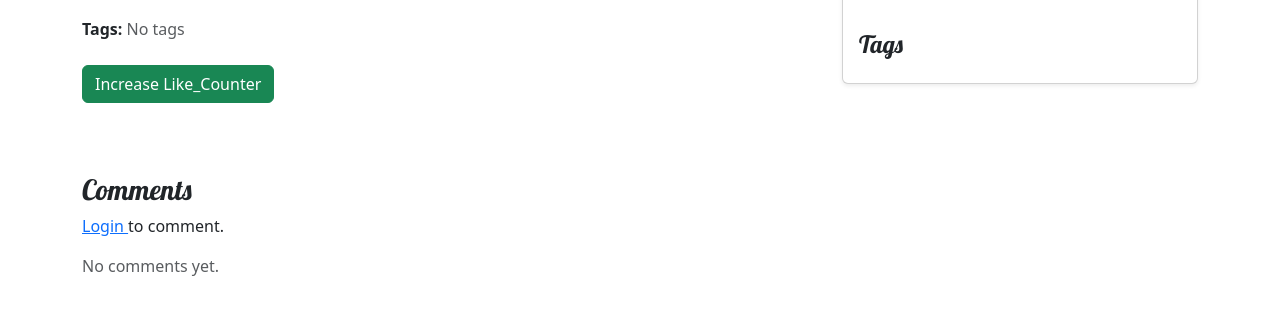
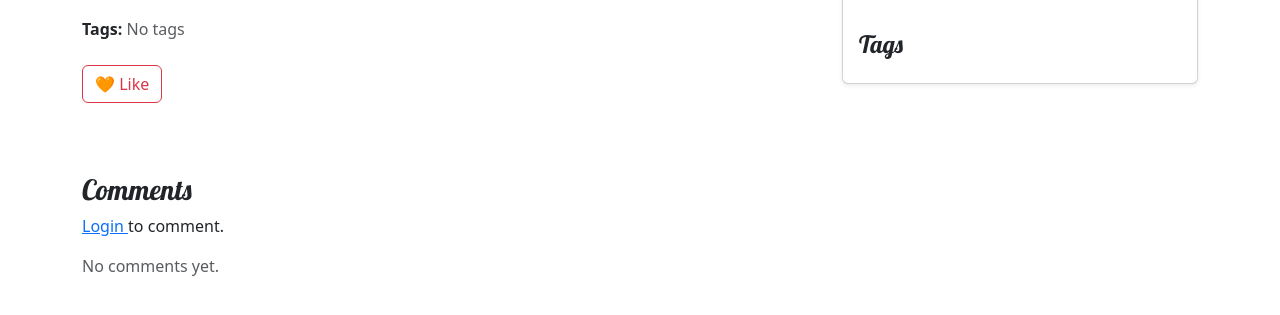
Before and after one commit to tus020191/merge_backend, a Django app: template blog/templates/blog/post_detail.html in a window 1280 px wide. Shown: the part 185-500 px from the top of the page. Run offline with Django 5.2, Linux system fonts and the light colour scheme; the template is opened without the code that fills it, so the values that code supplies are empty.

Commit message:
added like btn

```diff
--- a/blog/templates/blog/post_detail.html
+++ b/blog/templates/blog/post_detail.html
@@ -129,9 +129,9 @@
 
                 <button
                     id="counter-btn"
-                    class="btn btn-success">
+                    class="btn btn-outline-danger">
 
-                    Increase Like_Counter
+                    🧡 Like
 
                 </button>
 
```
